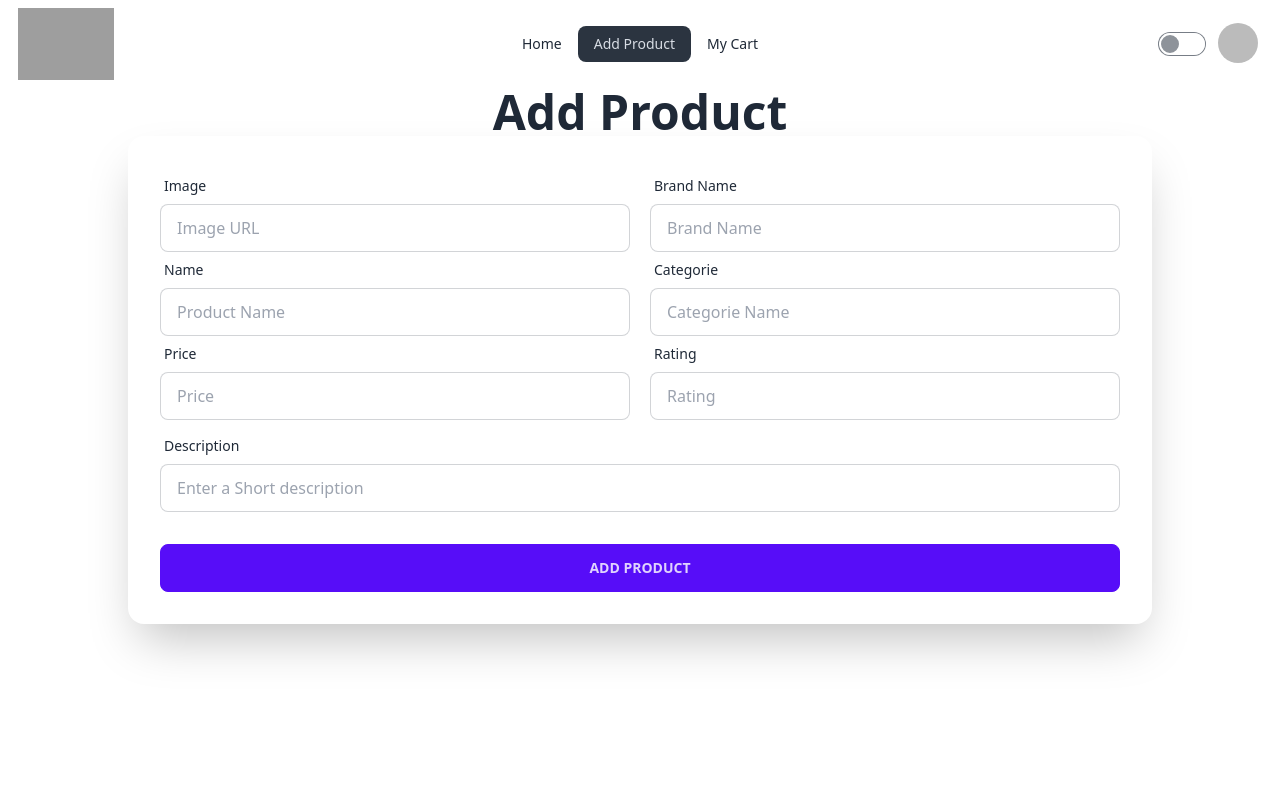
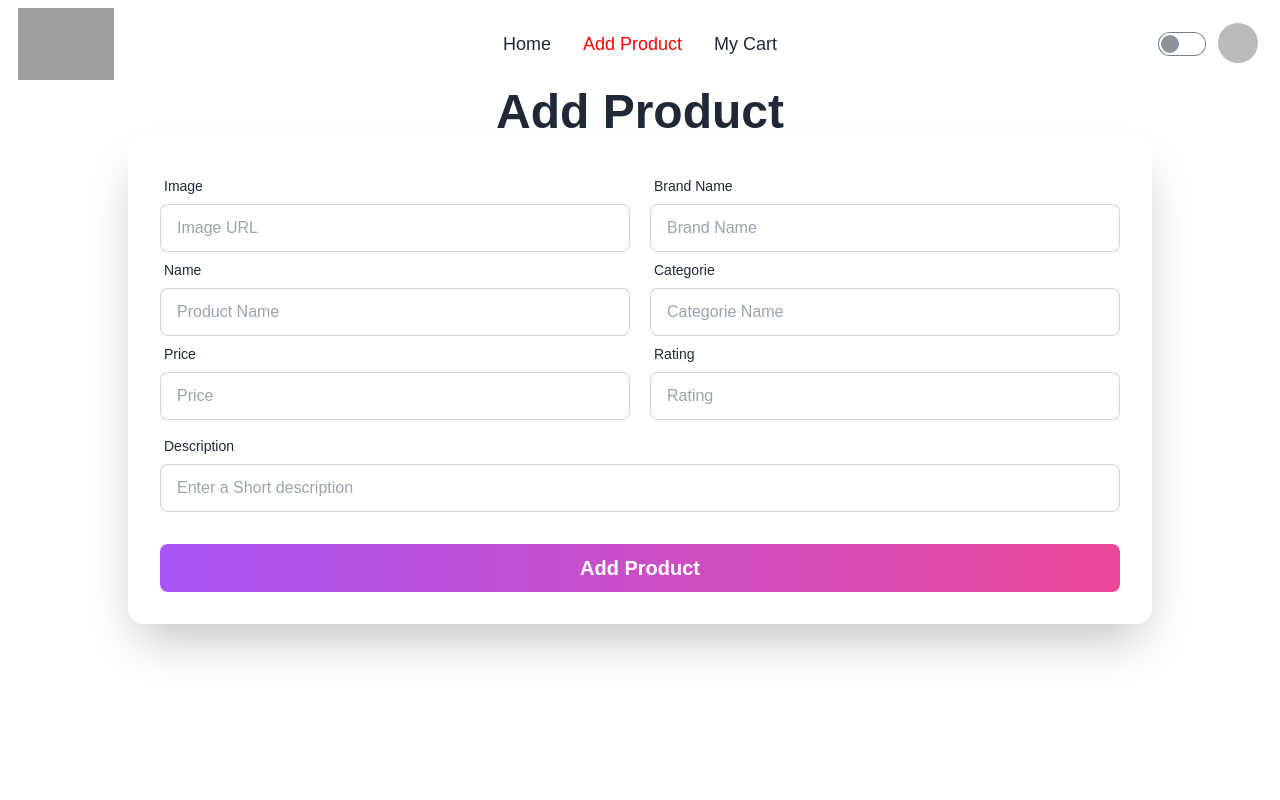
Before and after one commit to sadid56/electronics_products_clients_side, a React (Vite) app: page /addProduct in a window 1280 px wide. Shown: the top 800 px of the page. Built offline with nearby package versions, Linux system fonts and the light colour scheme; no server answers; sample sign-in values are in the browser's storage; grey boxes are pictures that could not be loaded.

Commit message:
update it

```diff
--- a/src/Private/AddProduct/AddProduct.jsx
+++ b/src/Private/AddProduct/AddProduct.jsx
@@ -137,7 +137,7 @@ const AddProduct = () => {
                 />
               </div>
               <div className="form-control mt-6">
-                <button type="submit" className="btn btn-primary">Add Product</button>
+                <button type="submit" className="btn normal-case border-none text-white text-xl bg-gradient-to-r from-purple-500 to-pink-500">Add Product</button>
               </div>
             </form>
           </div>
--- a/src/Private/ProductPage/ProductDetails.jsx
+++ b/src/Private/ProductPage/ProductDetails.jsx
@@ -33,8 +33,8 @@ const ProductDetails = () => {
 
 
   return (
-    <div className="mt-10">
-      <div className=" min-h-screen">
+    <div className="mt-10  bg-[#176B87] p-10">
+      <div className="max-w-6xl mx-auto">
         <div className=" flex flex-col md:flex-row items-center gap-10">
           <div className="flex-1">
           <img
@@ -43,12 +43,12 @@ const ProductDetails = () => {
           />
           </div>
           <div className="flex-1 space-y-4 p-10">
-            <h1 className="text-5xl font-bold">{name}</h1>
-            <p className="text-3xl font-bold">Brane Name: {brandName}</p>
-            <p className="text-2xl font-semibold text-gray-600">CategorieName: {categorieName}</p>
-            <p className="font-medium text-gray-400">Price: ${price}</p>
-            <p className="font-medium text-gray-400">Rating: {rating}</p>
-            <button onClick={handleAddProduct} className="btn btn-primary">Add to Cart</button>
+            <h1 className="text-5xl font-bold text-white">{name}</h1>
+            <p className="text-3xl font-bold text-[#132043]">Brane Name: {brandName}</p>
+            <p className="text-2xl font-semibold text-[#132043]">CategorieName: {categorieName}</p>
+            <p className="font-medium text-gray-300">Price: ${price}</p>
+            <p className="font-medium text-gray-300">Rating: {rating}</p>
+            <button onClick={handleAddProduct} className="btn normal-case border-none text-white text-xl bg-gradient-to-r from-purple-500 to-pink-500">Add to Cart</button>
           </div>
         </div>
       </div>
--- a/src/Private/ProductPage/ProductPage.jsx
+++ b/src/Private/ProductPage/ProductPage.jsx
@@ -65,7 +65,7 @@ const ProductPage = () => {
                     <p className="text-gray-400 font-medium">Rating: {product?.rating}</p>
                     </div>
                     <div className="flex items-center gap-3 mt-5">
-                    <button onClick={()=>navigate(`/productDetails/${product._id}`)} className="btn btn-outline">Details</button>
+                    <button onClick={()=>navigate(`/productDetails/${product._id}`)} className="btn btn-outline ">Details</button>
                       <button onClick={()=>navigate(`/updateProduct/${product._id}`)} className="btn btn-outline"><i class="fa-solid fa-pen-nib"></i></button>
 
                     </div>
--- a/src/Private/UpdateProduct/UpdateProduct.jsx
+++ b/src/Private/UpdateProduct/UpdateProduct.jsx
@@ -138,7 +138,7 @@ const UpdateProduct = () => {
 
               </div> */}
               <div className="form-control mt-6">
-                <button type="submit" className="btn btn-primary">Submit</button>
+                <button type="submit" className="btn normal-case border-none text-white text-xl bg-gradient-to-r from-purple-500 to-pink-500">Submit</button>
               </div>
             </form>
           </div>
--- a/src/authantication/Login.jsx
+++ b/src/authantication/Login.jsx
@@ -72,7 +72,7 @@ const Login = () => {
               </div>
 
               <div className="form-control mt-6">
-                <button type="submit" className="btn btn-primary">Login</button>
+                <button type="submit" className="btn normal-case border-none text-white text-xl bg-gradient-to-r from-purple-500 to-pink-500">Login</button>
               </div>
               <p>Don't have an account? <Link to='/registation' className="text-blue-600">Register</Link></p>
             </form>
--- a/src/authantication/Registation.jsx
+++ b/src/authantication/Registation.jsx
@@ -117,7 +117,7 @@ const Registation = () => {
               </div>
 
               <div className="form-control mt-6">
-                <button type="submit" className="btn btn-primary">Registation </button>
+                <button type="submit" className="btn normal-case border-none text-white text-xl bg-gradient-to-r from-purple-500 to-pink-500">Registation </button>
               </div>
               <p>Already have an account? <Link to='/login' className="text-blue-600">login</Link></p>
             </form>
--- a/src/index.css
+++ b/src/index.css
@@ -1,3 +1,8 @@
 @tailwind base;
 @tailwind components;
 @tailwind utilities;
+
+@import url('https://fonts.googleapis.com/css2?family=Work+Sans:wght@300;400;500;600;700;800;900&display=swap');
+*{
+    font-family: 'Work Sans', sans-serif;
+}
--- a/src/shared/Footer/Footer.jsx
+++ b/src/shared/Footer/Footer.jsx
@@ -1,6 +1,6 @@
 const Footer = () => {
     return (
-        <footer className=" mt-10">
+        <footer className="bg-[#192655] mt-10 text-white">
           <div className="footer p-10 max-w-6xl mx-auto">
   <nav>
     <header className="footer-title">Services</header>
--- a/src/shared/Navber/Navber.jsx
+++ b/src/shared/Navber/Navber.jsx
@@ -3,6 +3,7 @@ import { Link, NavLink } from "react-router-dom";
 import { AuthContext } from "../../AuthProvider/AuthProvider";
 import userPng from '../../assets/user.png'
 import toast from "react-hot-toast";
+import './navber.css'
 
 const Navber = () => {
     const {user, logOut, toggleIsDark} = useContext(AuthContext);
@@ -29,7 +30,7 @@ const Navber = () => {
     </>
   );
   return (
-    <div className="navbar sticky top-0 z-20 " style={{backdropFilter:"blur(10px)"}}>
+    <div id="nav" className="navbar sticky top-0 z-20" style={{backdropFilter:"blur(10px)"}}>
       <div className="navbar-start">
         <div className="dropdown">
           <label tabIndex={0} className="btn btn-ghost lg:hidden">
@@ -77,7 +78,7 @@ const Navber = () => {
         </ul>
       </div>
       :
-      <Link to='/login'><button className="btn btn-primary">Login</button></Link>
+      <Link to='/login'><button className="btn normal-case border-none text-white text-xl bg-gradient-to-r from-purple-500 to-pink-500">Login</button></Link>
       }
 
   </div>
--- a/src/shared/Navber/navber.css
+++ b/src/shared/Navber/navber.css
@@ -0,0 +1,8 @@
+#nav a.active{
+    background-color: transparent;
+    color: red;
+}
+#nav a{
+    font-size: 18px;
+    font-weight: 500;
+}
```
